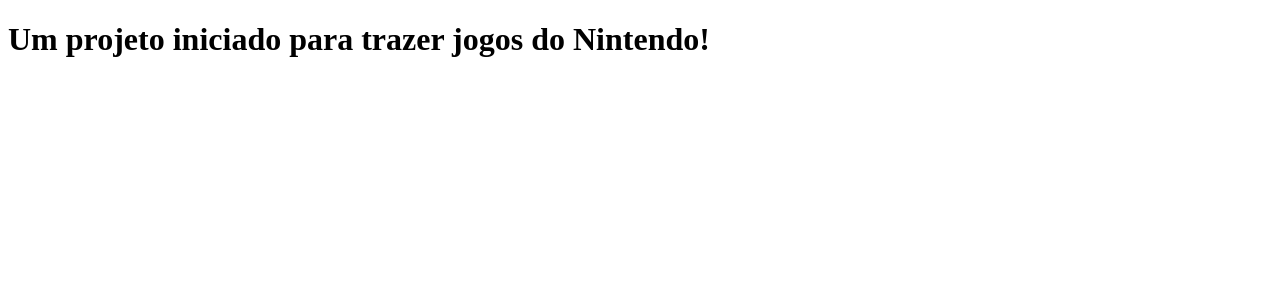
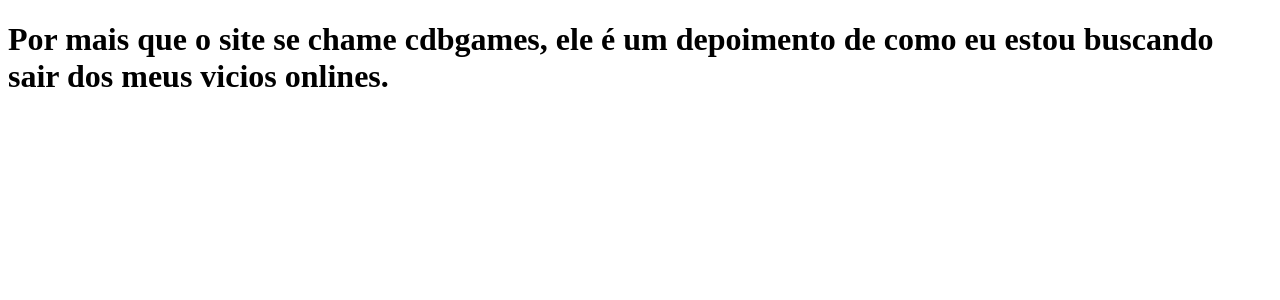
Before and after one commit to TLMatos/CDB, a Next.js app: page / in a window 1280 px wide. Shown: the top 300 px of the page. Built offline with nearby package versions, Linux system fonts and the light colour scheme.

Commit message:
Alterando a frase do titulo

```diff
--- a/pages/index.js
+++ b/pages/index.js
@@ -1,4 +1,9 @@
 function Home() {
-  return <h1>Um projeto iniciado para trazer jogos do Nintendo!</h1>;
+  return (
+    <h1>
+      Por mais que o site se chame cdbgames, ele é um depoimento de como eu
+      estou buscando sair dos meus vicios onlines.
+    </h1>
+  );
 }
 export default Home;
```
